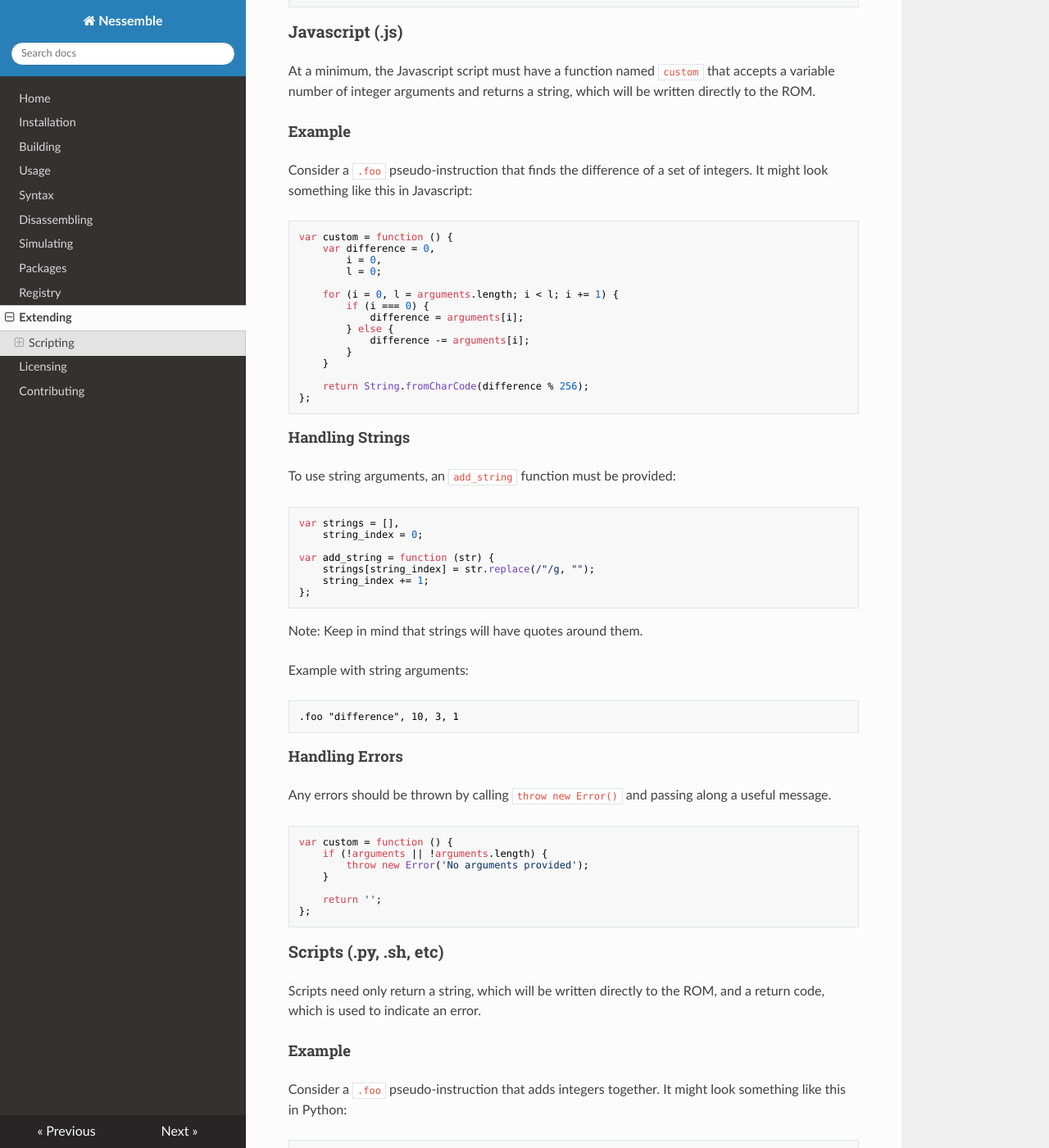
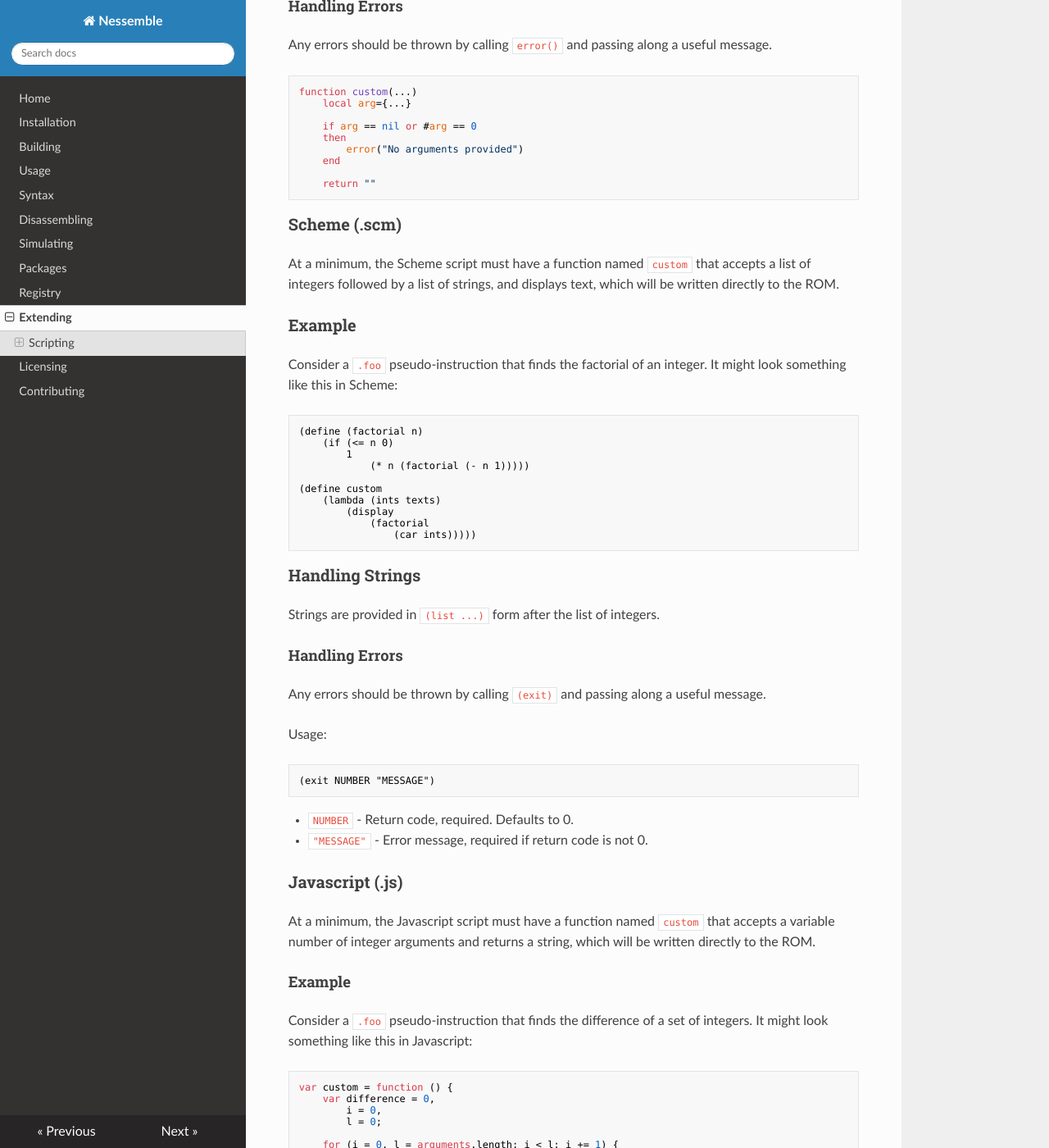
Before and after one commit to kevinselwyn/nessemble, an MkDocs documentation site: the page built from docs/pages/extending.md, in a window 1280 px wide and 1400 px high, scrolled down 1985 px. Shown: the whole window at 82% size. Built offline with MkDocs 1.6.1, drawn with Linux system fonts in a browser that asks for light colours; nearby versions of some CDN libraries; old or Windows-style settings are respelled for this version of MkDocs; some of the changed text lies outside the part shown.

Commit message:
Update extending docs with scheme info

````diff
--- a/docs/pages/extending.md
+++ b/docs/pages/extending.md
@@ -28,8 +28,16 @@ $ nessemble example.asm --pseudo pseudo.txt
 
 ## Scripting
 
-Supported scripting languages are Lua, Javascript, commandline scripts, and
-compiled shared objects.
+Supported scripting languages are Lua, Scheme, Javascript, command-line scripts,
+and compiled shared objects.
+
+| Language                                  | Extension      |
+|-------------------------------------------|----------------|
+| [`Lua`](#lua-lua)                         | .lua           |
+| [`Scheme`](#scheme-scm)                   | .scm           |
+| [`Javascript`](#javascript-js)            | .js            |
+| [`Scripts`](#scripts-py-sh-etc)           | .py, .sh, etc. |
+| [`Shared Objects`](#shared-objects-sodll) | .so, .dll      |
 
 ### Lua (.lua)
 
@@ -102,6 +110,48 @@ function custom(...)
 
     return ""
 ```
+
+### Scheme (.scm)
+
+At a minimum, the Scheme script must have a function named `custom` that accepts
+a list of integers followed by a list of strings, and displays text, which will
+be written directly to the ROM.
+
+### Example
+
+Consider a `.foo` pseudo-instruction that finds the factorial of an integer. It
+might look something like this in Scheme:
+
+```lisp
+(define (factorial n)
+    (if (<= n 0)
+        1
+            (* n (factorial (- n 1)))))
+
+(define custom
+    (lambda (ints texts)
+        (display
+            (factorial
+                (car ints)))))
+```
+
+### Handling Strings
+
+Strings are provided in `(list ...)` form after the list of integers.
+
+#### Handling Errors
+
+Any errors should be thrown by calling `(exit)` and passing along a useful
+message.
+
+Usage:
+
+```lisp
+(exit NUMBER "MESSAGE")
+```
+
+* `NUMBER` - Return code, required. Defaults to 0.
+* `"MESSAGE"` - Error message, required if return code is not 0.
 
 ### Javascript (.js)
 
````
